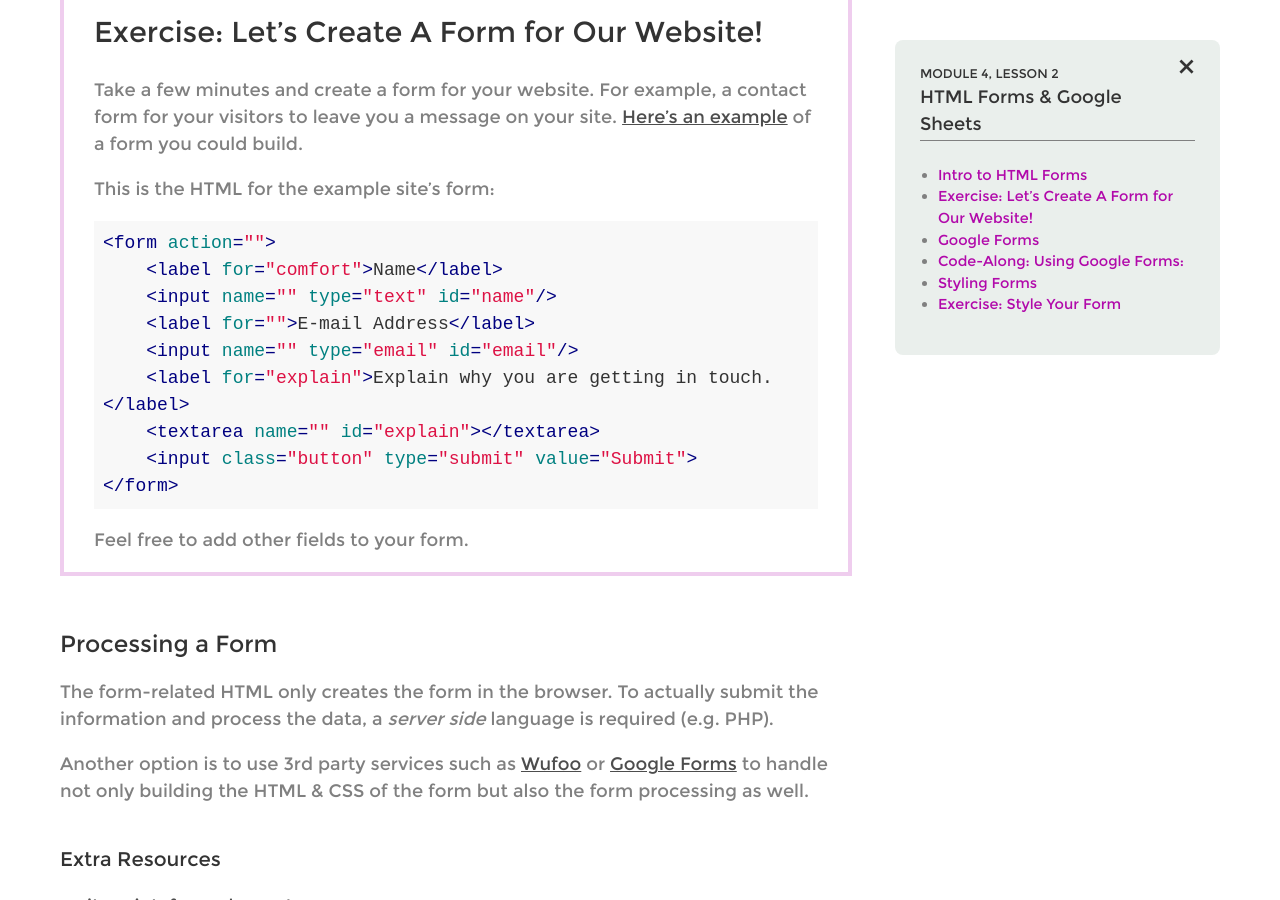
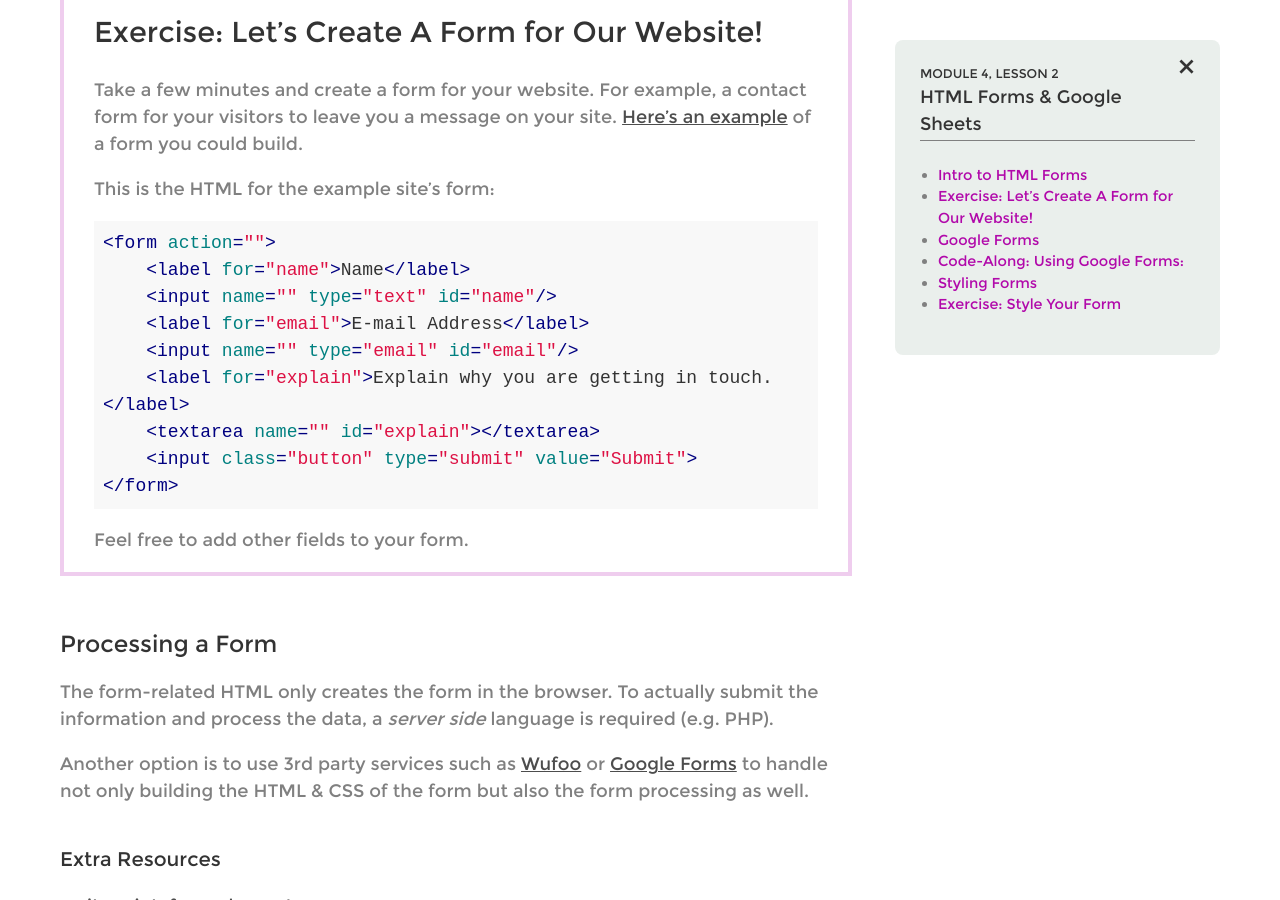
Before and after one commit to kasslent/clc-digital-skills, a Jekyll site: the page built from _lessons/module-4.2.md, in a window 1280 px wide and 900 px high, scrolled down 5007 px. Built offline with Jekyll 4.4.1, drawn with Linux system fonts in a browser that asks for light colours; part of the change alters nothing that is shown.

Commit message:
fixed form in 4.2

```diff
--- a/_lessons/module-4.2.md
+++ b/_lessons/module-4.2.md
@@ -160,9 +160,9 @@ In addition to the form controls, any HTML tags can be contained within the `<fo
 >This is the HTML for the example site's form:
 >
     <form action="">
-        <label for="comfort">Name</label>
+        <label for="name">Name</label>
         <input name="" type="text" id="name"/>
-        <label for="">E-mail Address</label>
+        <label for="email">E-mail Address</label>
         <input name="" type="email" id="email"/>
         <label for="explain">Explain why you are getting in touch.</label>
         <textarea name="" id="explain"></textarea>
```
